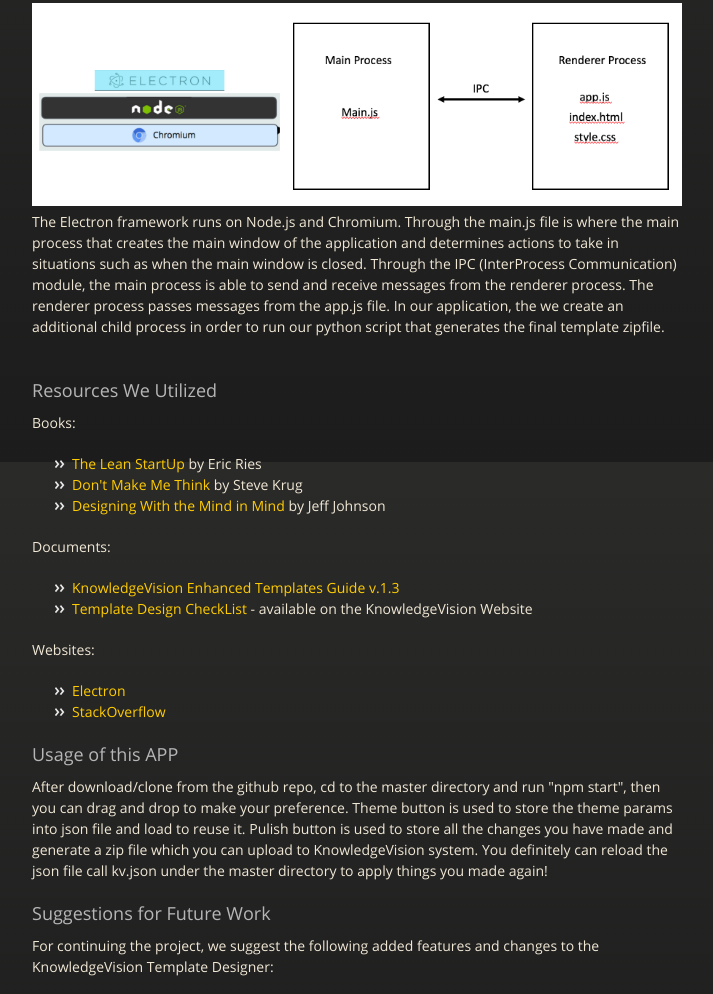
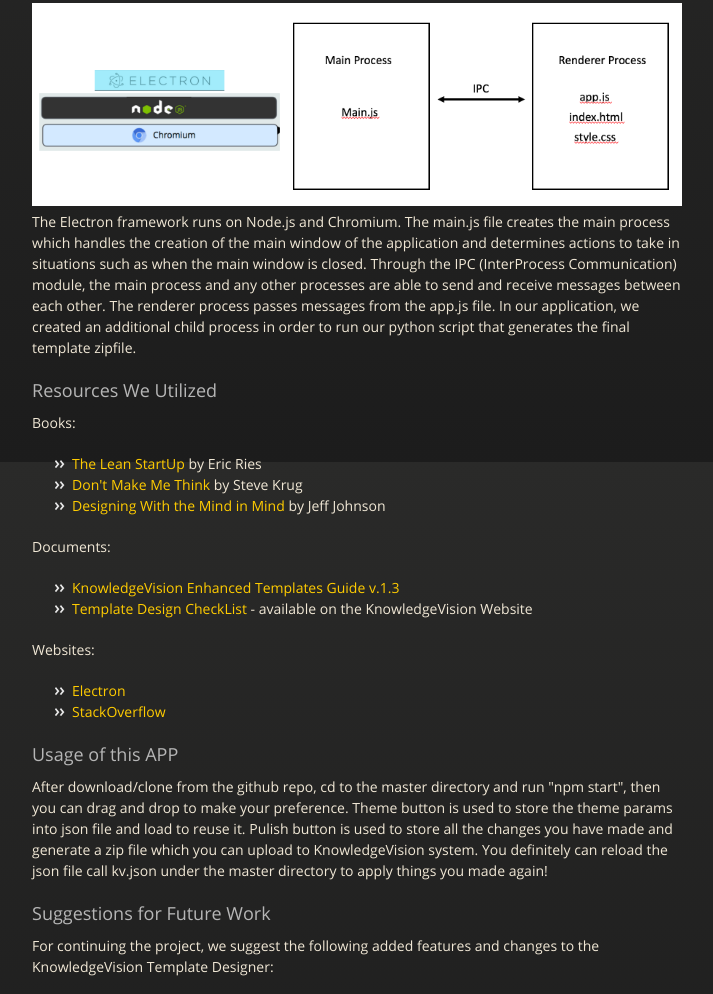
Before and after one commit to SeniorFieldProjectKVTeam/SeniorFieldProjectKVTeam.github.io, a plain HTML site: page index.html in a window 1280 px wide. Shown: the part 4338-5332 px from the top of the page, without its empty margins (283-996 px from the left). Drawn offline with nearby package versions, Linux system fonts and the light colour scheme.

Commit message:
edited the architecture paragraph

```diff
--- a/index.html
+++ b/index.html
@@ -75,7 +75,6 @@
 <h3>Initial Designs</h3>
 <p>First, we explored two alternative design options for the project:</p>
 
-
 <h4>Version 1.a: Drag and Drop</h4>
 <img src="1a.png"></img>
 <p>The drag and drop version of the user interface would have allowed user to design their custom templates by dragging available components into the workspace, where the options for customizing the components are available to users when the components are selected.</p>
@@ -124,9 +123,7 @@
 
 <p>The basic architecture of the KnowledgeVision Template Designer is:</p>
 <img src="architecture.png"></img>
-<p>The Electron framework runs on Node.js and Chromium. Through the main.js file is where the main process that creates the main window of the application and determines actions to take in situations such as when the main window is closed. Through the IPC (InterProcess Communication) module, the main process is able to send and receive messages from the renderer process. The renderer process passes messages from the app.js file. In our application, the we create an additional child process in order to run our python script that generates the final template zipfile.</p>
-
-<img src=""> </img>
+<p>The Electron framework runs on Node.js and Chromium. The main.js file creates the main process which handles the creation of the main window of the application and determines actions to take in situations such as when the main window is closed. Through the IPC (InterProcess Communication) module, the main process and any other processes are able to send and receive messages between each other. The renderer process passes messages from the app.js file. In our application, we created an additional child process in order to run our python script that generates the final template zipfile.</p>
 
 <h3 id="6">
 <a id="creating-pages-manually" class="anchor" href="#creating-pages-manually" aria-hidden="true"><span aria-hidden="true" class="octicon octicon-link"></span></a>Resources We Utilized</h3>
```
